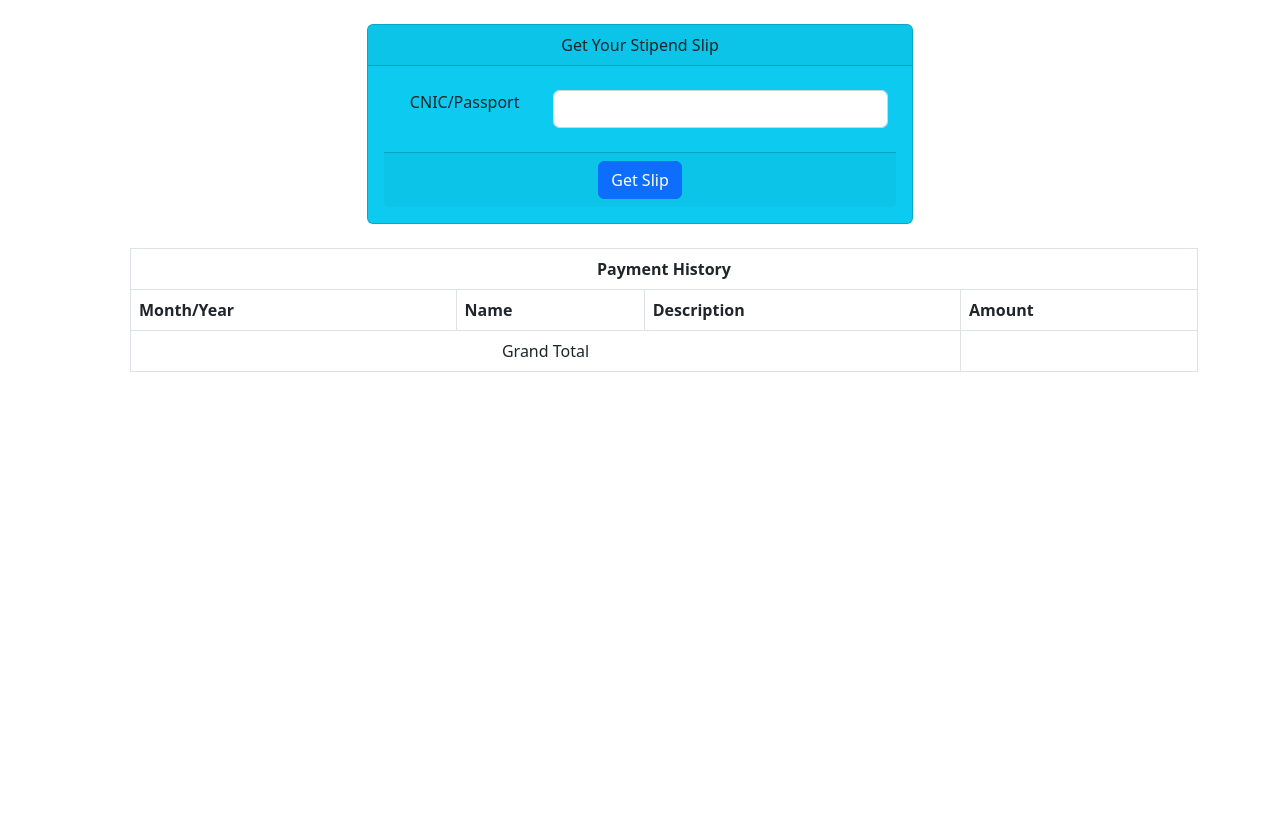
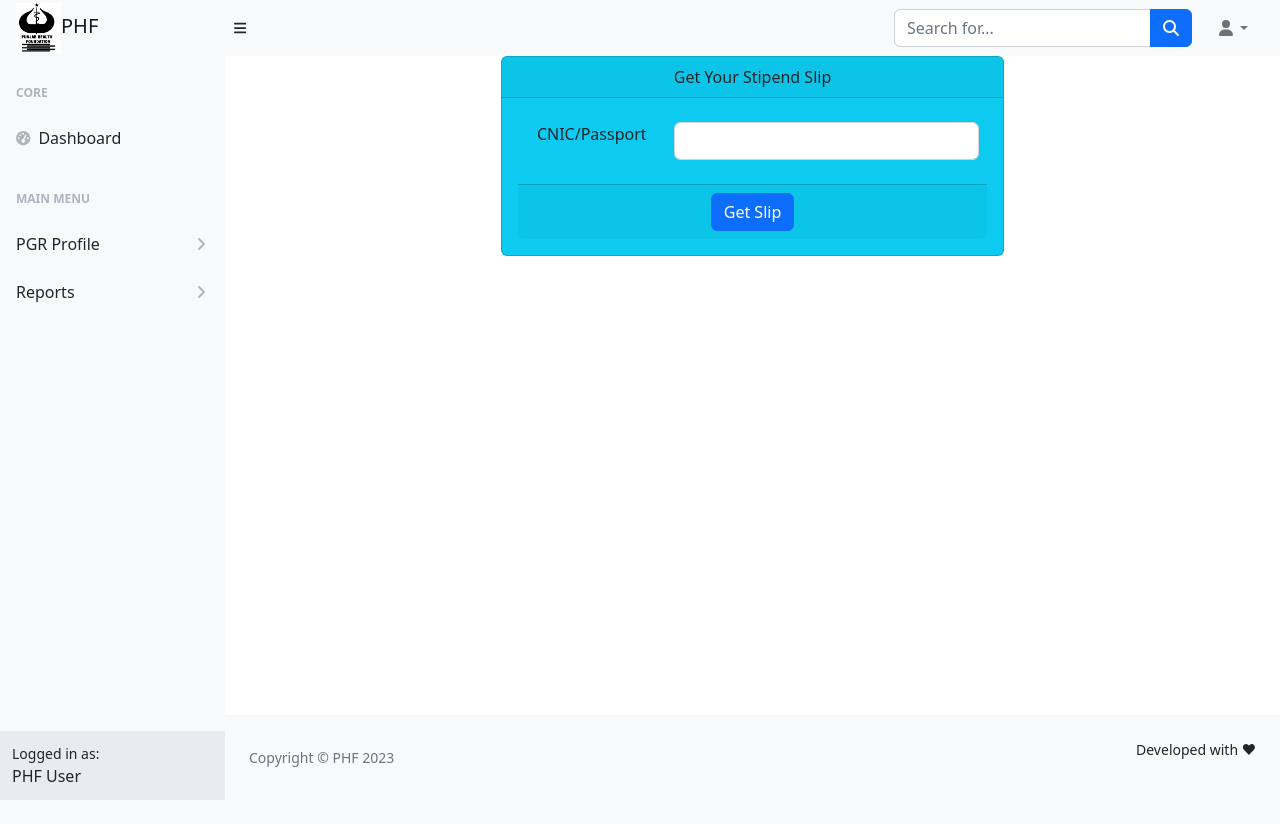
Before and after one commit to djprojapp/bizapp, a Django app: page /paymenthistory in a window 1280 px wide. After the commit the page ends 800 px from the top, so only its background shows below. Run offline with Django 4.2, Linux system fonts and the light colour scheme; some libraries are stand-ins or nearby versions.

Commit message:
new reports added

```diff
--- a/insbiz/templates/base.html
+++ b/insbiz/templates/base.html
@@ -8,54 +8,18 @@
         <meta name="viewport" content="width=device-width, initial-scale=1, shrink-to-fit=no" />
         <meta name="description" content="" />
         <meta name="author" content="" />
-        <title>Dashboard - PHF Stipend Portal</title>
+        <title>{% block title %}PHF - Stipend Disbursement System{% endblock %}</title>
         <link href="https://cdn.jsdelivr.net/npm/bootstrap@5.2.3/dist/css/bootstrap.min.css" rel="stylesheet" integrity="sha384-rbsA2VBKQhggwzxH7pPCaAqO46MgnOM80zW1RWuH61DGLwZJEdK2Kadq2F9CUG65" crossorigin="anonymous">
         <link href="https://cdn.jsdelivr.net/npm/simple-datatables@7.1.2/dist/style.min.css" rel="stylesheet" />
         <link href="{% static 'css/styles.css' %}" rel="stylesheet" />
         <script src="https://use.fontawesome.com/releases/v6.3.0/js/all.js" crossorigin="anonymous"></script>
         <script src="https://cdn.jsdelivr.net/npm/chart.js"></script>
-        <style>
-            @media print {
-                @page {
-                    size: A4;
-                    margin: 20mm;
-                }
-                body * {
-                    visibility: hidden;
-                }
-                #stipendslip, #stipendslip * {
-                    visibility: visible;
-                }
-                #stipendslip {
-                    position: absolute;
-                    left: 0;
-                    top: 0;
-                    width: 210mm;
-                    height: 297mm;
-                    margin: 0;
-                    padding: 0;
-                    box-sizing: border-box;
-                }
-                .row > div {
-                    float: left;
-                    width: 33.33%;
-                }
-                .footer {
-                    position: fixed;
-                    bottom: 10px;
-                    width: 100%;
-                    text-align: center;
-                    font-size: 12px;
-                    color: gray;
-                    visibility: visible;
-                }
-            }
-        </style>
+
     </head>
     <body class="sb-nav-fixed">
         <nav class="sb-topnav navbar navbar-expand navbar-light bg-light">
             <!-- Navbar Brand-->
-            <a class="navbar-brand ps-3" href="{% url 'insbiz:dashboard' %}">PHF</a>
+            <a class="navbar-brand ps-3" href="{% url 'insbiz:dashboard' %}"><img src="{% static 'img/phf.png' %}" alt="" width="45" height="50">PHF</a>
             <!-- Sidebar Toggle-->
             <button class="btn btn-link btn-sm order-1 order-lg-0 me-4 me-lg-0" id="sidebarToggle" href="#!"><i class="fas fa-bars"></i></button>
             <!-- Navbar Search-->
@@ -91,37 +55,35 @@
                             <div class="sb-sidenav-menu-heading">Main Menu</div>
 
                             <a class="nav-link collapsed" href="#" data-bs-toggle="collapse" data-bs-target="#collapsePages" aria-expanded="false" aria-controls="collapsePages">
-                                <div class="sb-nav-link-icon"><i class="fas fa-book-open"></i></div>
-                                PGRs
+
+                                PGR Profile
                                 <div class="sb-sidenav-collapse-arrow"><i class="fas fa-angle-down"></i></div>
                             </a>
                             <div class="collapse" id="collapsePages" aria-labelledby="headingTwo" data-bs-parent="#sidenavAccordion">
                                 <nav class="sb-sidenav-menu-nested nav accordion" id="sidenavAccordionPages">
-                                    <a class="nav-link collapsed" href="#" data-bs-toggle="collapse" data-bs-target="#pagesCollapseAuth" aria-expanded="false" aria-controls="pagesCollapseAuth">
-                                        PGRs Profile Management
-                                        <div class="sb-sidenav-collapse-arrow"><i class="fas fa-angle-down"></i></div>
-                                    </a>
+                                    <a class="nav-link" href="#">Register New PGR</a>
+                                            <a class="nav-link" href="#">Edit PGR</a>
+
                                     <div class="collapse" id="pagesCollapseAuth" aria-labelledby="headingOne" data-bs-parent="#sidenavAccordionPages">
                                         <nav class="sb-sidenav-menu-nested nav">
-                                            <a class="nav-link" href="#">Register PGR</a>
-                                            <a class="nav-link" href="#">Update PGR</a>
-                                            <a class="nav-link" href="#">Deductions</a>
+
                                         </nav>
                                     </div>
-                                    <a class="nav-link collapsed" href="#" data-bs-toggle="collapse" data-bs-target="#pagesCollapseError" aria-expanded="false" aria-controls="pagesCollapseError">
-                                        Reports
-                                        <div class="sb-sidenav-collapse-arrow"><i class="fas fa-angle-down"></i></div>
-                                    </a>
-                                    <div class="collapse" id="pagesCollapseError" aria-labelledby="headingOne" data-bs-parent="#sidenavAccordionPages">
-                                        <nav class="sb-sidenav-menu-nested nav">
-                                            <a class="nav-link" href="#">Stipend Slip</a>
-                                            <a class="nav-link" href="#">Payment History</a>
-                                            <a class="nav-link" href="#">Income Tax Statement</a>
-                                        </nav>
-                                    </div>
+
                                 </nav>
                             </div>
 
+                            <a class="nav-link collapsed" href="#" data-bs-toggle="collapse" data-bs-target="#pagesCollapseError" aria-expanded="false" aria-controls="pagesCollapseError">
+                                Reports
+                                <div class="sb-sidenav-collapse-arrow"><i class="fas fa-angle-down"></i></div>
+                            </a>
+                            <div class="collapse" id="pagesCollapseError" aria-labelledby="headingOne" data-bs-parent="#sidenavAccordionPages">
+                                <nav class="sb-sidenav-menu-nested nav">
+                                    <a class="nav-link" href="{% url 'insbiz:payslip' %}">Stipend Slip</a>
+                                    <a class="nav-link" href="{% url 'insbiz:paymenthistory' %}">Payment History</a>
+                                    <a class="nav-link" href="{% url 'insbiz:itaxstatement' %}">Income Tax Statement</a>
+                                </nav>
+                            </div>
                         </div>
                     </div>
                     <div class="sb-sidenav-footer">
--- a/insbiz/templates/pyhis.html
+++ b/insbiz/templates/pyhis.html
@@ -1,24 +1,15 @@
+{% extends 'base.html' %}
 {% load static %}
 {% load humanize %}
-<!DOCTYPE html>
-<html lang="en">
-<head>
-    <meta charset="utf-8" />
-    <meta http-equiv="X-UA-Compatible" content="IE=edge" />
-    <meta name="viewport" content="width=device-width, initial-scale=1, shrink-to-fit=no" />
-    <meta name="description" content="" />
-    <meta name="author" content="" />
-    <title>Dashboard - PHF Stipend Portal</title>
-    <link href="https://cdn.jsdelivr.net/npm/bootstrap@5.2.3/dist/css/bootstrap.min.css" rel="stylesheet" integrity="sha384-rbsA2VBKQhggwzxH7pPCaAqO46MgnOM80zW1RWuH61DGLwZJEdK2Kadq2F9CUG65" crossorigin="anonymous">
-    <link href="https://cdn.jsdelivr.net/npm/simple-datatables@7.1.2/dist/style.min.css" rel="stylesheet" />
-    <link href="{% static 'css/styles.css' %}" rel="stylesheet" />
-    <script src="https://use.fontawesome.com/releases/v6.3.0/js/all.js" crossorigin="anonymous"></script>
+{% block title %}Payment History{% endblock %}
+{% block content %}
+<main>
     <style>
+        @page {
+            size: A4;
+            margin: 10mm;
+        }
         @media print {
-            @page {
-                size: A4;
-                margin: 20mm;
-            }
             body * {
                 visibility: hidden;
             }
@@ -27,21 +18,17 @@
             }
             #payhis {
                 position: absolute;
-                left: 0;
-                top: 0;
-                width: 100%;
-                margin: 0;
-                padding: 0;
+                top: 10mm;
+                left: 10mm;
+                right: 10mm;
+                bottom: 10mm;
                 box-sizing: border-box;
+                width: calc(100% - 20mm);
+                height: calc(100vh - 20mm);
             }
         }
     </style>
-</head>
-<body class="sb-nav-fixed">
-{% block content %}
-
-
-    <div class="container mt-4">
+    <div class="container justify-content-center">
         <div class="row justify-content-center">
             <div class="col-12 col-md-6">
                 <div class="card bg-info">
@@ -64,8 +51,9 @@
             </div>
         </div>
     </div>
-    <div class="container mt-4">
-        <div id="payhis" class="mt-4 ms-4 ps-4">
+    <div class="container">
+        <div id="payhis" style="width: fit-content; margin: 0 auto;" class="mt-4">
+            {% if ph %}
             <table class="table table-bordered">
                 <thead>
                     <tr>
@@ -80,7 +68,7 @@
                 </thead>
                 <tbody>
                     {% for p in ph %}
-                    {% if p %}
+
                     <tr>
                         <td>{{p.month}}/{{p.year}}</td>
                         <td>{{p.account_title}}</td>
@@ -113,19 +101,18 @@
                     </tr>
                     <tr>
                         <td colspan="3" style="text-align:center;">Total</td>
-                        <td style="font-weight:bold;" style="text-align:right;">{{p.net_stipend|intcomma}}</td>
+                        <td style="font-weight:bold; text-align:right;">{{p.net_stipend|intcomma}}</td>
                     </tr>
-                    {% endif %}
+
                     {% endfor %}
                     <tr>
                         <td colspan="3" style="text-align:center;">Grand Total</td>
-                        <td style="font-weight:bold;" style="text-align:right;">{{gt|intcomma}}</td>
+                        <td style="font-weight:bold; text-align:right;">{{gt|intcomma}}</td>
                     </tr>
                 </tbody>
             </table>
+            {% endif %}
         </div>
     </div>
-
+</main>
 {% endblock %}
-</body>
-</html>
--- a/insbiz/urls.py
+++ b/insbiz/urls.py
@@ -11,4 +11,5 @@ urlpatterns=[
     path('removed', views.removed, name="removed"),
     path('added', views.added, name="added"),
     path('paymenthistory', views.paymenthistory, name="paymenthistory"),
+    path('itaxstatement', views.itaxstatement, name="itaxstatement"),
 ]
--- a/insbiz/views.py
+++ b/insbiz/views.py
@@ -1,5 +1,7 @@
 from django.shortcuts import render
 from django.http import HttpResponse
+from django.db.models import Count, Q
+from datetime import datetime
 from .models import Doctor, BankDetail, StipendRate, StipendSlip, Status, PaymentHistory
 
 # Create your views here.
@@ -9,6 +11,28 @@ def dashboard(request):
     apgr=Doctor.objects.filter(status__status="Active").count()
     ipgr=Doctor.objects.filter(status__status="Inactive").count()
     doctor=Doctor.objects.all()
+    #hospital wise summary
+    doctors = Doctor.objects.all().filter(end_date__gt=datetime.today())
+    active_status = Status.objects.filter(status="Active")
+    inactive_status = Status.objects.filter(status="Inactive")
+
+    hospital_data = doctors.values('hospital').annotate(
+        total_doctors=Count('id'),
+        active_status=Count('status', filter=Q(status__status="Active")),
+        inactive_status=Count('status', filter=Q(status__status="Inactive"))
+    ).order_by('hospital')
+
+    total_doctors = doctors.count()
+    total_active = active_status.count()
+    total_inactive = inactive_status.count()
+
+    context = {
+        'hospital_data': hospital_data,
+        'total_doctors': total_doctors,
+        'total_active': total_active,
+        'total_inactive': total_inactive,
+    }
+    #end hospital wise summary
     doctors = BankDetail.objects.select_related('doctor')
     ph=PaymentHistory.objects.filter(month=4).filter(year=2024)
     ph.count()
@@ -46,7 +70,10 @@ def dashboard(request):
     # Find objects added in May (present in May but not in April)
     added_in_june = len(phjune_ids-phmay_ids)
     status=Status.objects.raw("select * from insbiz_doctor left join insbiz_status on insbiz_doctor.id = insbiz_status.doctor_id left join insbiz_bankdetail on insbiz_doctor.id = insbiz_bankdetail.doctor_id left join insbiz_stipendslip on insbiz_doctor.id = insbiz_stipendslip.doctor_id left join insbiz_stipendrate on insbiz_stipendslip.stipendrate_id = insbiz_stipendrate.id")
-    return render(request, 'dashboard.html', {'ts6':ts6, 'tpg6':tpg6, 'doctors':doctors, 'status':status, 'pgr':pgr, 'doctor':doctor, 'apgr':apgr, 'ipgr':ipgr, 'ts4':ts4, 'tpg4':tpg4, 'ts5':ts5, 'tpg5':tpg5, 'removed_in_may':removed_in_may, 'added_in_may':added_in_may, 'ts':ts, 'removed_in_june':removed_in_june, 'added_in_june':added_in_june, 'bal':bal})
+    return render(request, 'dashboard.html', {'hospital_data': hospital_data,
+        'total_doctors': total_doctors,
+        'total_active': total_active,
+        'total_inactive': total_inactive,'ts6':ts6, 'tpg6':tpg6, 'doctors':doctors, 'status':status, 'pgr':pgr, 'doctor':doctor, 'apgr':apgr, 'ipgr':ipgr, 'ts4':ts4, 'tpg4':tpg4, 'ts5':ts5, 'tpg5':tpg5, 'removed_in_may':removed_in_may, 'added_in_may':added_in_may, 'ts':ts, 'removed_in_june':removed_in_june, 'added_in_june':added_in_june, 'bal':bal})
 
 def payslip(request):
     if request.method=='POST':
@@ -95,3 +122,18 @@ def paymenthistory(request):
         return render(request, 'pyhis.html', {'ph':ph, 'gt':gt})
     else:
         return render(request, 'pyhis.html')
+
+def itaxstatement(request):
+    if request.method=="POST":
+        cnic=request.POST['cnic']
+        ph=PaymentHistory.objects.filter(doctor__cnic=cnic)
+        doctor=Doctor.objects.filter(cnic=cnic)
+        colcount=2+len(ph)
+        gt=0
+        titax=0
+        for p in ph:
+           gt += p.gross_stipend
+           titax += p.itax
+        return render(request, 'itax.html', {'ph':ph, 'gt':gt, 'colcount':colcount, 'titax':titax, 'doctor':doctor})
+    else:
+        return render(request, 'itax.html')
```
Also changed, not shown: insbiz/templates/dashboard.html (+43 -0 lines), insbiz/templates/itax.html (added, +89 -0 lines), insbiz/templates/payslip.html (+6 -6 lines).
